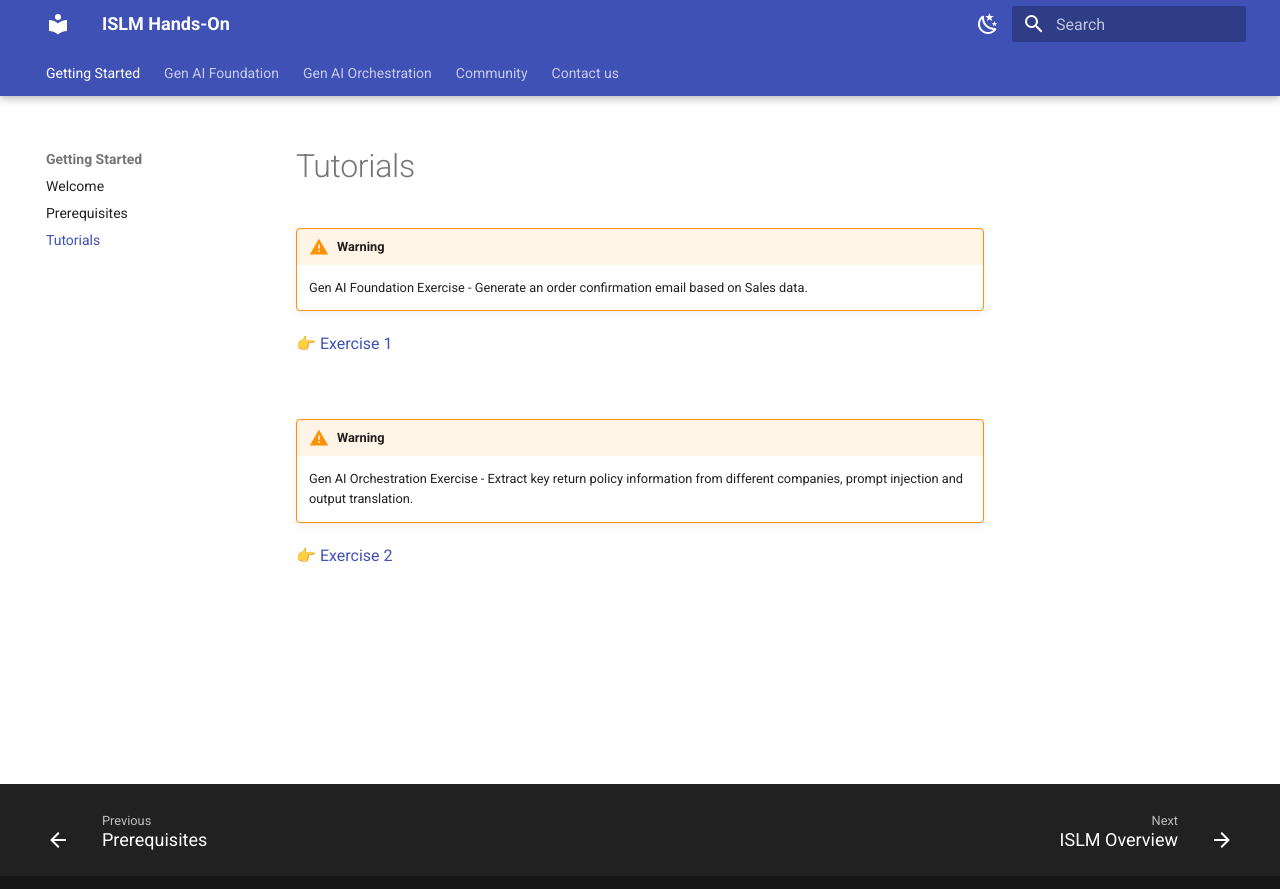
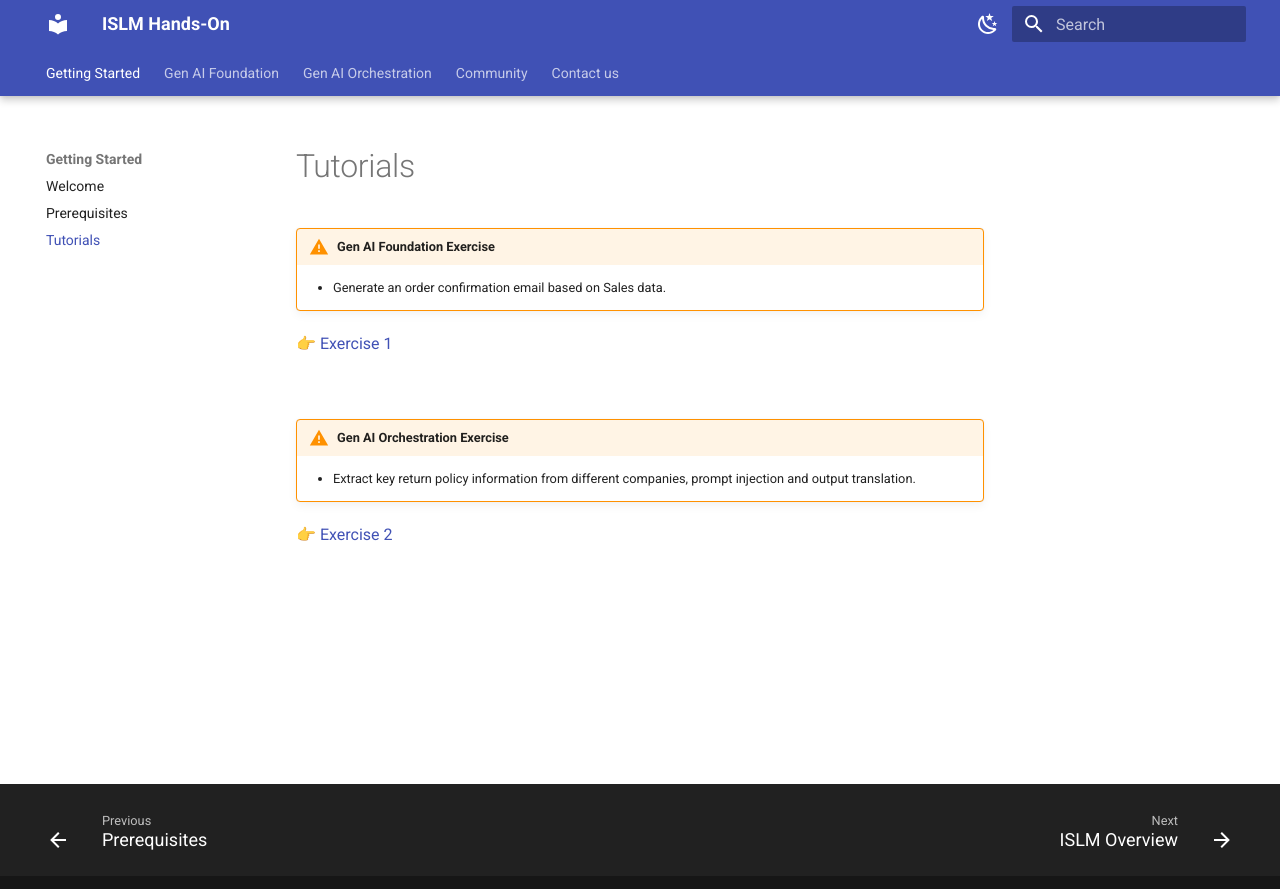
Before and after one commit to SAP-CLM-SL/ISLM, an MkDocs documentation site: the page built from docs/Gettingstarted/tutorials.md, in a window 1280 px wide. Shown: the top 889 px of the page. Built offline with MkDocs 1.6.1 and Material for MkDocs 9.7.7, drawn with Linux system fonts in a browser that asks for light colours.

Commit message:
Update tutorials.md

```diff
--- a/docs/Gettingstarted/tutorials.md
+++ b/docs/Gettingstarted/tutorials.md
@@ -1,11 +1,11 @@
-!!! warning
-    Gen AI Foundation Exercise - Generate an order confirmation email based on Sales data.
+!!! warning "Gen AI Foundation Exercise"
+    - Generate an order confirmation email based on Sales data.
 
 👉 [Exercise 1](https://sap-clm-sl.github.io/ISLM/ISLM_with_SAPGenAI/overview)
 
 <br/>
 
-!!! warning
-    Gen AI Orchestration Exercise - Extract key return policy information from different companies, prompt injection and output translation.
+!!! warning "Gen AI Orchestration Exercise"
+    - Extract key return policy information from different companies, prompt injection and output translation.
 
 👉 [Exercise 2](https://sap-clm-sl.github.io/ISLM/Integrate-AI-into-SAPS4HANA-with-ISLM/Introduction/)
```
